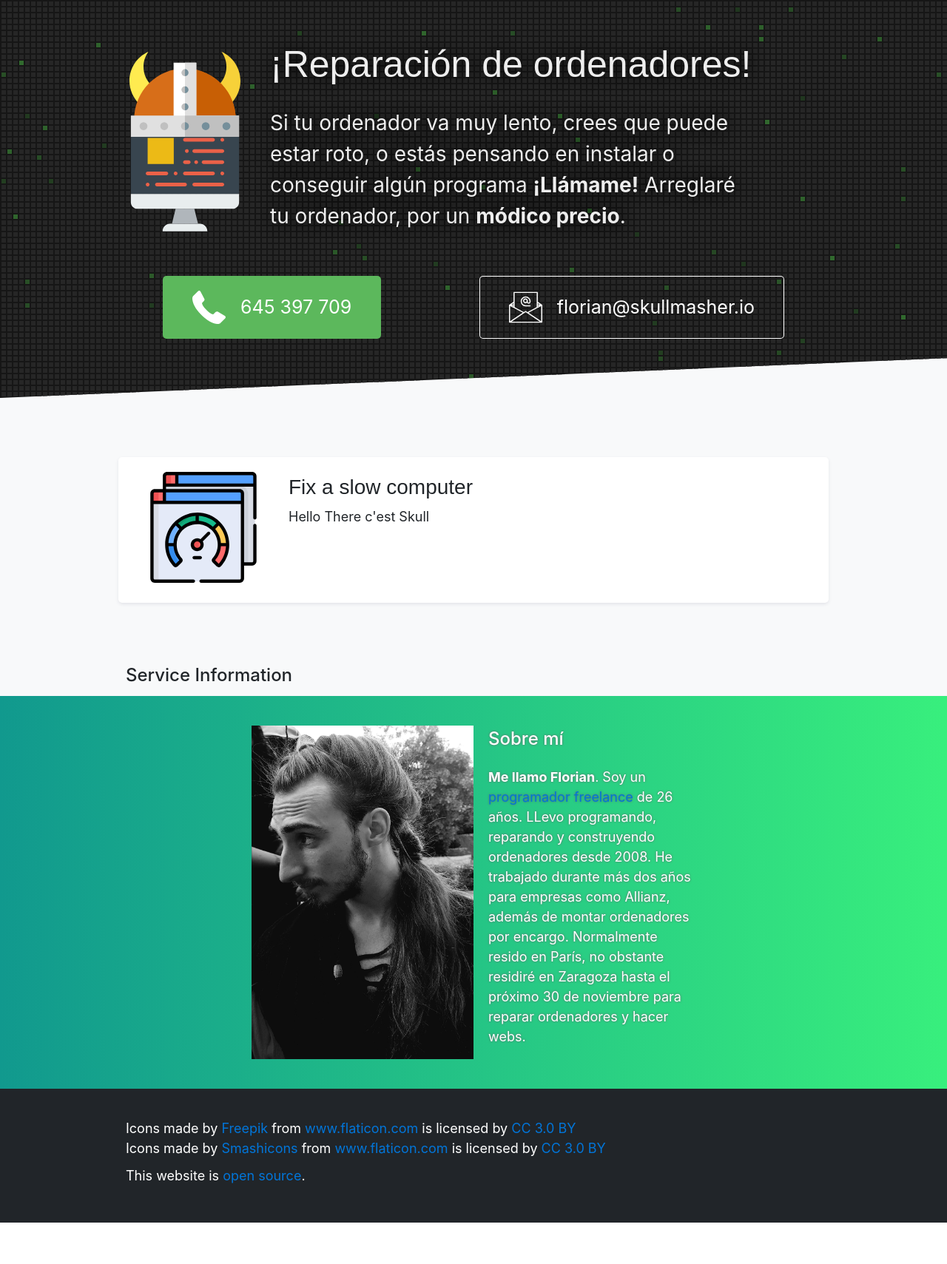
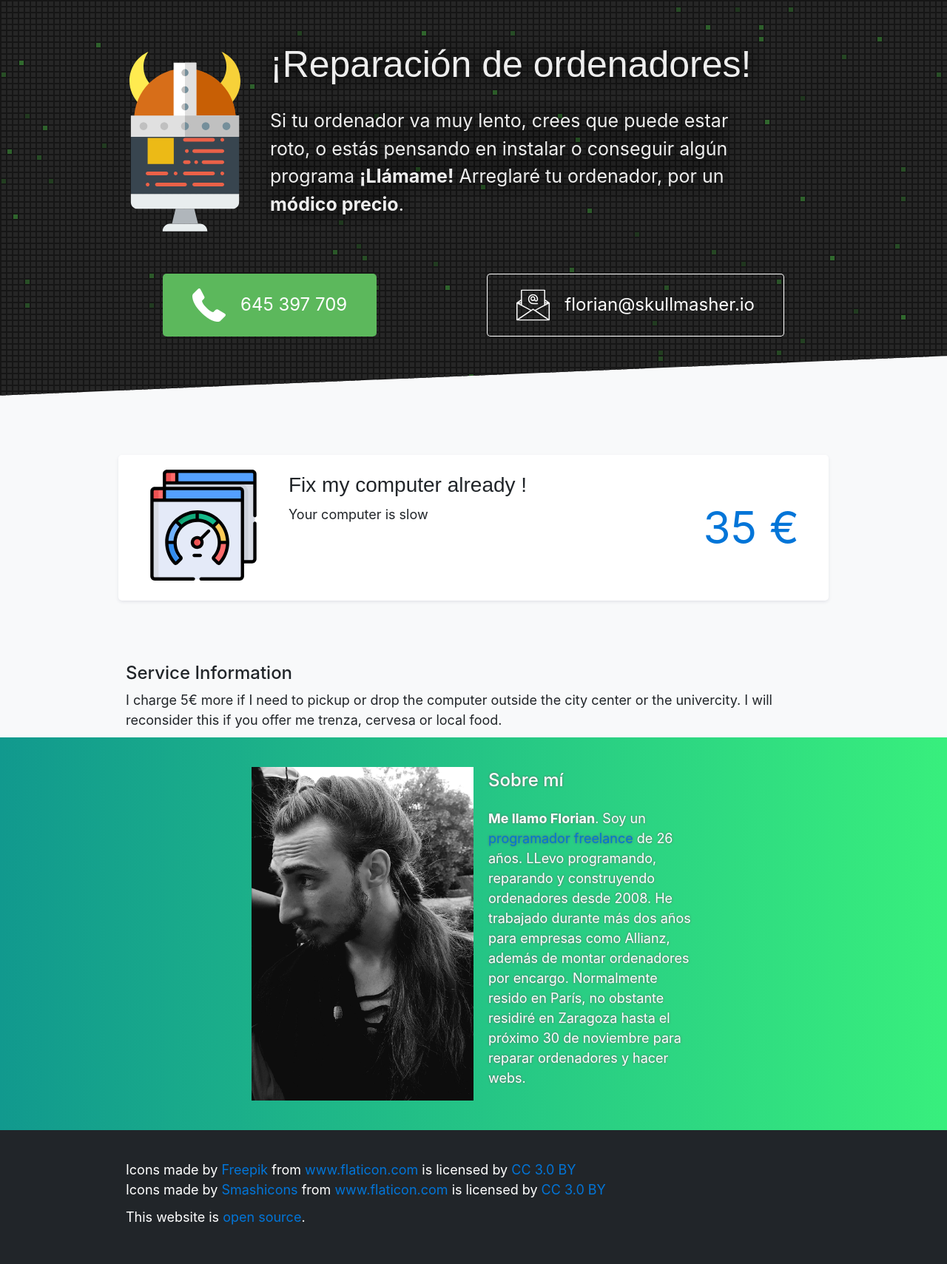
Before and after one commit to SkullMasher/computer-repair-zaragoza, a PHP site: page / in a window 1280 px wide. Shown: the whole page at 74% size. Before the commit the page ends 1653 px from the top, so only its background shows below. Run offline with PHP 8.4, Linux system fonts and the light colour scheme.

Commit message:
:skull: yeaaaa boiii I should commit more often to remember what I do.

```diff
--- a/app/css/style.css
+++ b/app/css/style.css
@@ -1,5 +1,4 @@
 @charset "UTF-8";
-@import url(../font/roboto.css);
 /*!
 * www.KNACSS.com v7.1.0 (october, 31 2018) @author: Alsacreations, Raphael Goetter
 * Licence WTFPL http://www.wtfpl.net/
@@ -2809,7 +2808,7 @@ button:focus {
 }
 
 .page-head__tagline {
-  font-size: 2.8rem;
+  font-size: 2.5rem;
 }
 
 .page-head__tagline--smaller {
@@ -2828,7 +2827,7 @@ button:focus {
 
 .page-head__action [class*="btn"] {
   color: #fff;
-  font-size: 2.5rem;
+  font-size: 2.4rem;
   text-decoration: none;
   border-radius: 5px;
 }
@@ -2869,6 +2868,7 @@ button:focus {
 
 .service {
   display: flex;
+  flex-wrap: wrap;
   max-width: 960px;
   margin-top: 4rem;
   margin-right: auto;
@@ -2891,6 +2891,13 @@ button:focus {
   width: 150px;
 }
 
+.service__price {
+  align-self: center;
+  margin-left: 4rem;
+  font-size: 6rem;
+  color: #0275D8;
+}
+
 .about {
   padding-top: 4rem;
   padding-bottom: 4rem;
--- a/app/index.php
+++ b/app/index.php
@@ -38,9 +38,12 @@
         <picture class="services__picture">
           <?php echo file_get_contents('img/speedometer.svg') ?>
         </picture>
-        <div class="">
-          <h2>Fix a slow computer</h2>
-          <p>Hello There c'est Skull</p>
+        <div class="item-fluid">
+          <h2>Fix my computer already !</h2>
+          <p>Your computer is slow </p>
+        </div>
+        <div class="service__price">
+          <div>35&nbsp;€</div>
         </div>
       </div>
     </section>
@@ -48,6 +51,7 @@
       <div class="wrapper">
         <div>
           <h3>Service Information</h3>
+          <p>I charge 5€ more if I need to pickup or drop the computer outside the city center or the univercity. I will reconsider this if you offer me trenza, cervesa or local food.</p>
           <p></p>
         </div>
       </div>
--- a/app/sass/components/_page-head.scss
+++ b/app/sass/components/_page-head.scss
@@ -51,7 +51,7 @@
 }
 
 .page-head__tagline {
-  font-size: 2.8rem;
+  font-size: 2.5rem;
 }
 
 .page-head__tagline--smaller {
@@ -69,7 +69,7 @@
 
   [class*="btn"] {
     color: $white;
-    font-size: 2.5rem;
+    font-size: 2.4rem;
     text-decoration: none;
     border-radius: 5px;
   }
--- a/app/sass/style.scss
+++ b/app/sass/style.scss
@@ -1,4 +1,4 @@
-@import '../font/roboto.css';
+// @import '../font/roboto.css';
 @import 'knacss/knacss';
 
 @import 'objects/wrappers';
```
Also changed, not shown: app/sass/components/_services.scss (+7 -0 lines), app/css/style.map.css.
